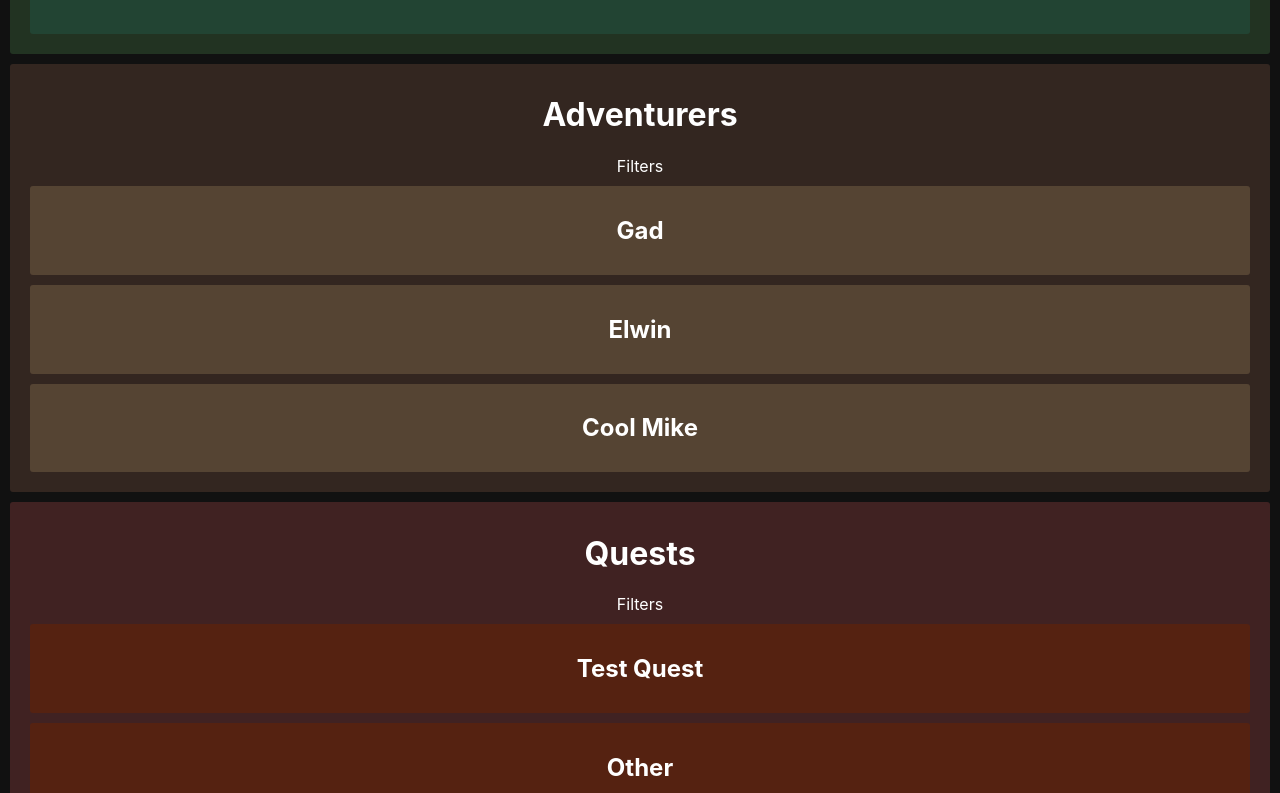
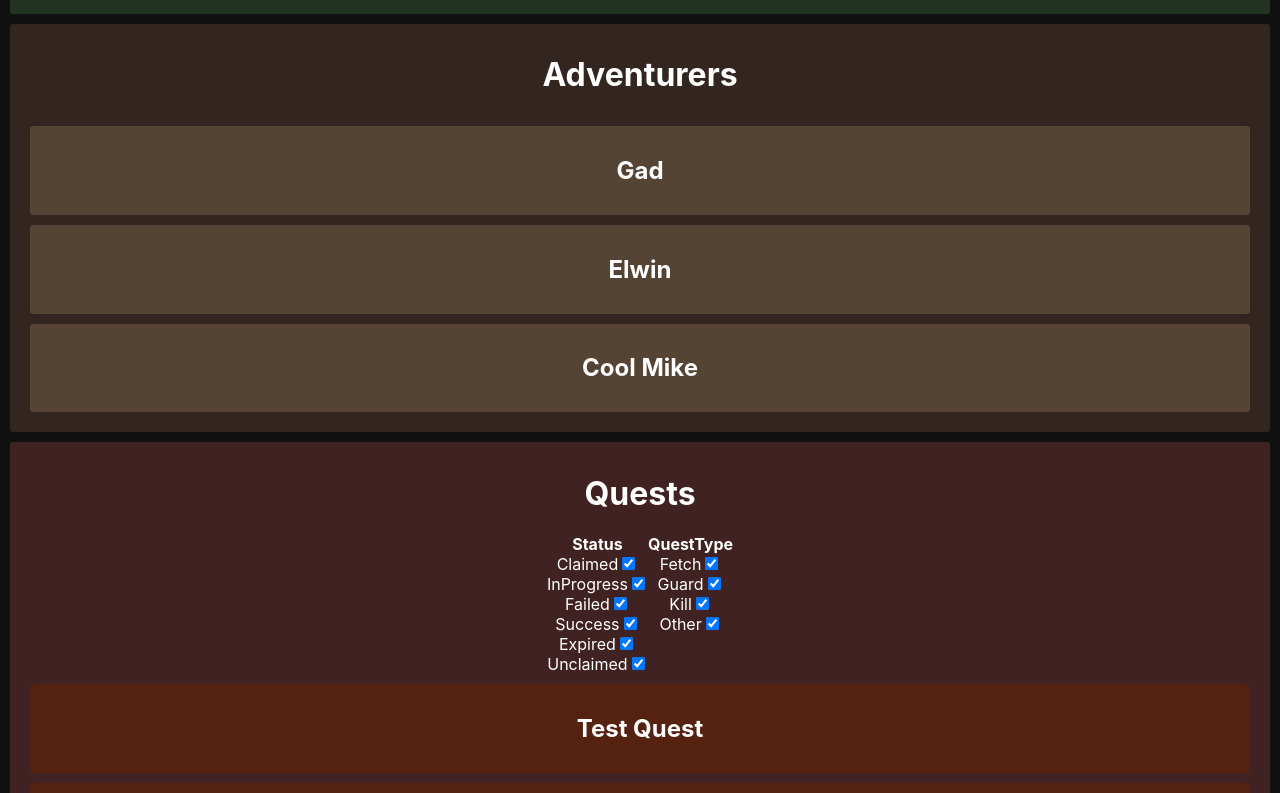
Before and after one commit to claytonweller/fantasy, a React (Create React App) app: page / in a window 1280 px wide. Shown: the part 887-1680 px from the top of the page. Built offline with nearby package versions, Linux system fonts and the light colour scheme.

Commit message:
Ability to filter card groups by enum

```diff
--- a/src/App.tsx
+++ b/src/App.tsx
@@ -12,13 +12,13 @@ import { getRules, rankMultipliers } from './data/getRules';
 import Rules from './components/Rules';
 import Villagers from './components/Villagers';
 import Quests from 'components/Quests';
-import { createFilterState } from 'utils/createFilterStateFromEnum';
 import { Ranks } from 'types/Ranks';
+import { useEnumFilterState } from 'hooks/useEnumFilterState';
 
 function App() {
   const [searchText, setSearchText] = useState('')
-  const [cardTypeFilters, setCardTypeFilters] = createFilterState(CardTypes)
-  const [rankFilter, setCardRankFilters] = createFilterState(Ranks)
+  const cardTypeFilter = useEnumFilterState(CardTypes)
+  const rankFilter = useEnumFilterState(Ranks)
   const [currentWeek] = useState(2)
   const makeSearchable = makeSearchableText(setSearchText)
 
@@ -29,7 +29,7 @@ function App() {
     return <ClanCard
       key={`Clan${i}`}
       clan={c}
-      search={{searchText, rankFilter}}
+      search={{searchText, rankFilter:rankFilter.state}}
       currentWeek={currentWeek}
       rules={rules}
       makeSearchable={makeSearchable}
@@ -41,7 +41,7 @@ function App() {
     return <AdventurerCard
     key={`Adv${i}`}
     adventurer={a}
-    search={{searchText, rankFilter}}
+    search={{searchText, rankFilter:rankFilter.state}}
     makeSearchable={makeSearchable}
     rules={rules}
   />
@@ -55,20 +55,20 @@ function App() {
         <Search
           searchText={searchText}
           setSearchText={setSearchText}
-          cardTypeFilters={cardTypeFilters}
-          setCardTypeFilters={setCardTypeFilters}
-          cardRankFilters={rankFilter}
-          setCardRankFilters={setCardRankFilters}
+          cardTypeFilters={cardTypeFilter.state}
+          setCardTypeFilters={cardTypeFilter.setState}
+          cardRankFilters={rankFilter.state}
+          setCardRankFilters={rankFilter.setState}
         />
         <Villagers
           search={{searchText}}
           makeSearchable={makeSearchable}
           rules={rules}
-          cardTypeFilters={cardTypeFilters}
+          cardTypeFilters={cardTypeFilter.state}
         />
         <Rules rules={rules} rankMultipliers={rankMultipliers}/>
         <CardGroup
-          cardTypeFilters={cardTypeFilters}
+          cardTypeFilters={cardTypeFilter.state}
           cardType={CardTypes.Clan}
           color='#223322'
         >
@@ -77,14 +77,14 @@ function App() {
         <CardGroup
           cardType={CardTypes.Adventurer}
           color='#332620'
-          cardTypeFilters={cardTypeFilters}
+          cardTypeFilters={cardTypeFilter.state}
         >
           {allAdventurers}
         </CardGroup>
         <Quests
-          search={{searchText, rankFilter}}
+          search={{searchText, rankFilter: rankFilter.state}}
           rules={rules}
-          cardTypeFilters={cardTypeFilters}
+          cardTypeFilters={cardTypeFilter.state}
           makeSearchable={makeSearchable}
         />
 
--- a/src/components/CardGroup.tsx
+++ b/src/components/CardGroup.tsx
@@ -1,14 +1,34 @@
 import { useState } from "react"
 import { CardTypes } from "../types/Card"
+import { IEnumFilter, IUseFilterState } from "hooks/useEnumFilterState"
+import { createCheckboxesFromEnumFilter } from "utils/createCheckboxesFromEnumFilter"
 
 export default function CardGroup(props:{
   children:any,
   cardType: CardTypes,
   color:string,
   cardTypeFilters: {[key in CardTypes]: boolean}
+  typeSpecificFilters?: IEnumFilter<string>[]
 }){
-  const {children, cardType, color, cardTypeFilters } = props
+  const {
+    children, cardType, color, cardTypeFilters, typeSpecificFilters
+  } = props
   const [showFull, setShowFull] = useState(true)
+  let filters
+  if(typeSpecificFilters){
+    filters = typeSpecificFilters.map(({state, setState, name}) =>{
+      const nameLabel = name
+        ? (<div><b>{name}</b></div>)
+        : '';
+      return(
+        <div>
+        {nameLabel}
+        {createCheckboxesFromEnumFilter(state, setState)}
+        </div>
+      )
+    })
+  }
+
   const style:React.CSSProperties = {
     backgroundColor: color,
     padding: '10px',
@@ -25,7 +45,7 @@ export default function CardGroup(props:{
       setShowFull(!showFull)
     }} style={style}>
       <h1>{cardType}s</h1>
-      <div>Filters {}</div>
+      <div style={{display: 'flex', justifyContent:'center'}}>{filters}</div>
       <div style={{display: showFull ? 'block' : 'none'}}>
         {children}
       </div>
--- a/src/components/QuestCard.tsx
+++ b/src/components/QuestCard.tsx
@@ -1,3 +1,4 @@
+import { IEnumFilter } from "hooks/useEnumFilterState";
 import { IRules } from "../data/getRules";
 import { adventurersById } from "../data/queries/adventurers";
 import { CardTypes } from "../types/Card";
@@ -9,15 +10,86 @@ import { sortByRank } from "../utils/sortByRank";
 import Card from "./Card";
 import MetricGrid from "./MetricGrid";
 
-export default function QuestCard ({quest, search, makeSearchable, rules}: {
+export default function QuestCard (props: {
   quest: IQuest,
   search: ISearchParams
   rules: IRules
   makeSearchable: (text: string) => JSX.Element
+  typeSpecificFilters?: IEnumFilter<string>[]
 }){
-  const {name, reward, postedBy, questType, claimedByName = 'Default', description, questRank, parties } = quest
+  const {quest, search, makeSearchable, rules, typeSpecificFilters} = props
+  const {
+    name,
+    reward,
+    postedBy,
+    questType,
+    claimedByName = 'Default',
+    description,
+    questRank,
+    status
+  } = quest
 
-  const partyComponents = parties.map((p,i) =>{
+  const partyComponents = createPartyComponents({quest, rules, makeSearchable})
+  const statusFilter = typeSpecificFilters?.find(f => f.name === 'Status')
+  const isStatusMatch = statusFilter?.state[status] || false
+
+  const questTypeFilter = typeSpecificFilters?.find(f => f.name === 'QuestType')
+  const isQuestTypeMatch = questTypeFilter?.state[questType] || false
+
+  const isVisible = isStatusMatch && isQuestTypeMatch
+
+  return (
+    <div style={{display: isVisible? 'block': 'none'}}>
+
+    <Card
+      color='#552211'
+      search={search}
+      rank={questRank}
+      data={quest}
+      type={CardTypes.Quest}
+      name={name}
+      research={quest.research}
+    >
+      <div>
+        <b>Reward</b>: {addCommasToNumber(reward)}
+      </div>
+      <div>
+        <b>Posted By</b>: {makeSearchable(postedBy)}
+      </div>
+      <div>
+        <b>Quest Type</b>: {questType}
+      </div>
+      <div>
+        <b>Status</b>: {quest.status}
+      </div>
+      <div>
+        <b>Rank</b>: {questRank}
+      </div>
+      <div>
+        <b>Claimed by</b>: {makeSearchable(claimedByName)}
+      </div>
+      <div>
+        {partyComponents}
+      </div>
+      <div>
+        <b>Description</b>: {description}
+      </div>
+    </Card>
+
+    </div>
+  )
+}
+
+function createPartyComponents(params:{
+  quest: IQuest,
+  rules: IRules
+  makeSearchable: (text: string) => JSX.Element
+}){
+  const {quest,  makeSearchable, rules} = params
+  const {
+    parties,
+  } = quest
+  return  parties.map((p,i) =>{
     const adventurerMetrics = p.adventurers?.map(a => {
       const compositeAdventurer = adventurersById[a.id]
       const questParty = compositeAdventurer.questParties.find(qp => qp.partyId === p.id)
@@ -64,41 +136,4 @@ export default function QuestCard ({quest, search, makeSearchable, rules}: {
       </div>
     )
   })
-
-  return (
-    <Card
-      color='#552211'
-      search={search}
-      rank={questRank}
-      data={quest}
-      type={CardTypes.Quest}
-      name={name}
-      research={quest.research}
-    >
-      <div>
-        <b>Reward</b>: {addCommasToNumber(reward)}
-      </div>
-      <div>
-        <b>Posted By</b>: {makeSearchable(postedBy)}
-      </div>
-      <div>
-        <b>Quest Type</b>: {questType}
-      </div>
-      <div>
-        <b>Status</b>: {quest.status}
-      </div>
-      <div>
-        <b>Rank</b>: {questRank}
-      </div>
-      <div>
-        <b>Claimed by</b>: {makeSearchable(claimedByName)}
-      </div>
-      <div>
-        {partyComponents}
-      </div>
-      <div>
-        <b>Description</b>: {description}
-      </div>
-    </Card>
-  )
 }
--- a/src/components/Quests.tsx
+++ b/src/components/Quests.tsx
@@ -4,6 +4,8 @@ import { IRules } from "data/getRules"
 import { CardTypes } from "types/Card"
 import QuestCard from "./QuestCard"
 import { getQuests } from "data/getQuests"
+import { QuestStatus, QuestTypes } from "types/Quest"
+import { useEnumFilterState } from "hooks/useEnumFilterState"
 
 export default function Quests (props: {
   search: ISearchParams,
@@ -12,6 +14,9 @@ export default function Quests (props: {
   makeSearchable: (text: string) => JSX.Element
 }){
   const { cardTypeFilters, search, rules, makeSearchable} = props
+  const statusFilter = useEnumFilterState(QuestStatus, 'Status')
+  const questTypeFilter = useEnumFilterState(QuestTypes, 'QuestType')
+  const typeSpecificFilters = [statusFilter, questTypeFilter]
   const quests = getQuests()
   const allQuests = quests.map((q, i) =>{
     return <QuestCard
@@ -20,6 +25,7 @@ export default function Quests (props: {
       search={search}
       rules={rules}
       makeSearchable={makeSearchable}
+      typeSpecificFilters={typeSpecificFilters}
     />
   })
 
@@ -28,6 +34,7 @@ export default function Quests (props: {
       cardType={CardTypes.Quest}
       color='#402222'
       cardTypeFilters={cardTypeFilters}
+      typeSpecificFilters={typeSpecificFilters}
     >
       {allQuests}
     </CardGroup>
--- a/src/data/queries/makeByIdQuery.ts
+++ b/src/data/queries/makeByIdQuery.ts
@@ -1,4 +1,3 @@
-
 export const makeByIdQuery = <T>(arr: (T & {id:string})[]) =>{
   const obj = arr.reduce((prev, a)=>{
     return {...prev, [a.id]: a}
--- /dev/null
+++ b/src/hooks/useEnumFilterState.ts
@@ -0,0 +1,22 @@
+import { useState, Dispatch, SetStateAction } from "react"
+
+export function useEnumFilterState<K extends string>(
+  enumObject:{[key in K]: string},
+  name?: string
+):IEnumFilter<K>{
+  const cardFilterValues = Object.keys(enumObject).reduce((prev, key) =>{
+    return {...prev, [key]: true}
+  },{} as {[key in K]: boolean})
+  const [state, setState] = useState(cardFilterValues)
+  return {name, state, setState}
+}
+
+export type IFilterState <K extends string> = {[key in K]: boolean}
+export type ISetFilterState <K extends string> = Dispatch<SetStateAction<IFilterState<K>>>;
+export type IUseFilterState <K extends string> = [IFilterState<K>, ISetFilterState<K>]
+
+export interface IEnumFilter <K extends string>{
+  name?: string,
+  state: IFilterState<K>
+  setState: ISetFilterState<K>
+}
--- a/src/types/Quest.ts
+++ b/src/types/Quest.ts
@@ -71,9 +71,10 @@ export interface IDbMetric {
 
 export enum QuestStatus {
   Claimed = 'Claimed',
-  InProgress = 'In Progress',
+  InProgress = 'InProgress',
   Failed = 'Failed',
   Success = 'Success',
+  Expired = 'Expired',
   // Parties will never have the Unclaimed status
   // It's only for use as a composite value in Quest displays
   Unclaimed = 'Unclaimed',
@@ -83,6 +84,7 @@ export enum QuestTypes {
   Fetch = 'Fetch',
   Guard = 'Guard',
   Kill = 'Kill',
+  Other = 'Other'
 }
 
 export enum QuestClaimType {
--- a/src/utils/createCheckboxesFromEnumFilter.tsx
+++ b/src/utils/createCheckboxesFromEnumFilter.tsx
@@ -1,23 +1,24 @@
 import React from "react"
 
 export function createCheckboxesFromEnumFilter<T extends {[key:string]: boolean}> (
-  filter:T ,
+  filter:T,
   set:React.Dispatch<React.SetStateAction<T>>
 ){
-  const options = Object.entries(filter).map(([cardType, checked], i) =>{
-    const id = `cardType${cardType}`
+  const options = Object.entries(filter).map(([key, checked], i) =>{
+    console.log(checked)
+    const id = `cardType${key}`
     return(
-      <div key={`${cardType}${i}`}>
-        <label htmlFor={id}>{cardType}</label>
+      <div key={`${key}${i}`}>
+        <label htmlFor={id}>{key}</label>
         <input
-
           id={id}
           name={id}
           type='checkbox'
           readOnly = {true}
           checked={checked}
-          onClick={()=>{
-            const updated = {...filter, [cardType]: !filter[cardType]}
+          onClick={(e)=>{
+            e.stopPropagation()
+            const updated = {...filter, [key]: !filter[key]}
             set(updated)
           }}
         />
--- a/src/utils/createFilterStateFromEnum.ts
+++ /dev/null
@@ -1,8 +0,0 @@
-import { useState } from "react"
-
-export function createFilterState  <K extends string>(enumObject:{[key in K]: string}){
-  const cardFilterValues = Object.keys(enumObject).reduce((prev, key) =>{
-    return {...prev, [key]: true}
-  },{} as {[key in K]: boolean})
-  return useState(cardFilterValues)
-}
```
